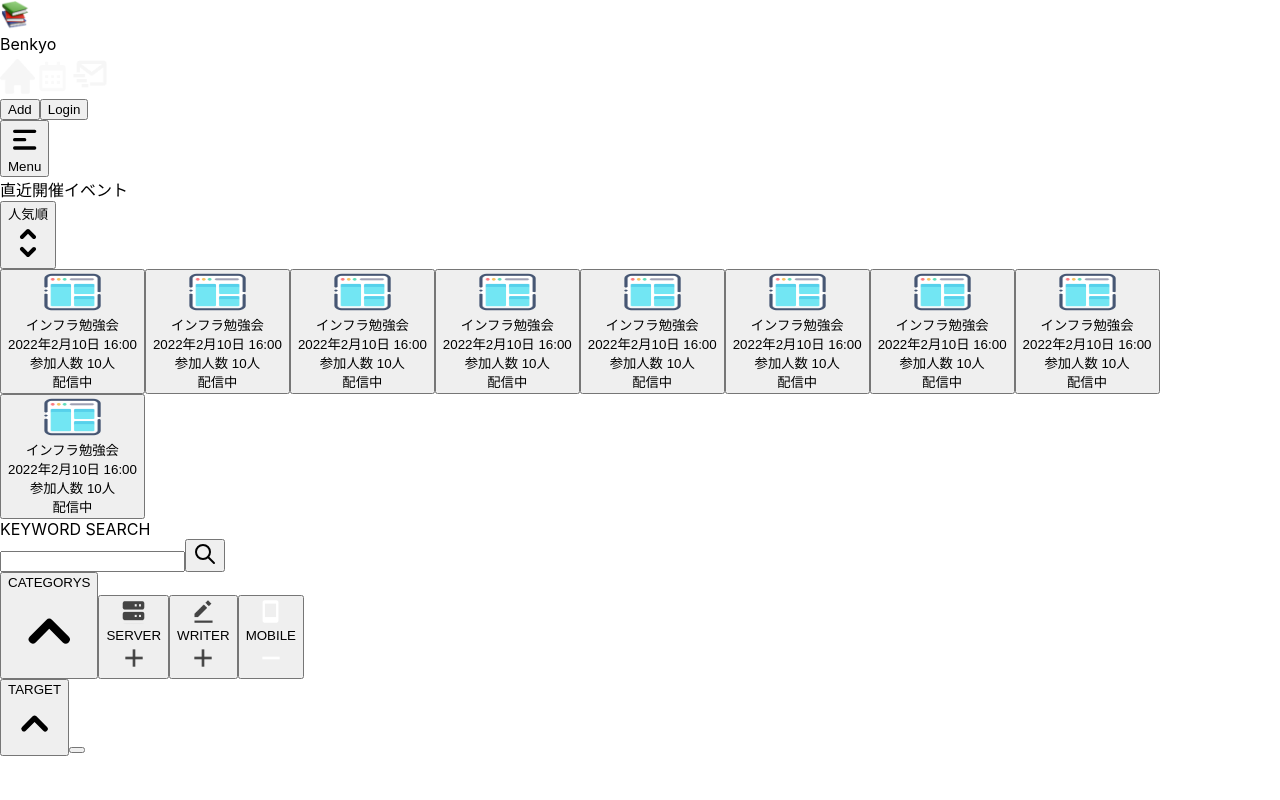
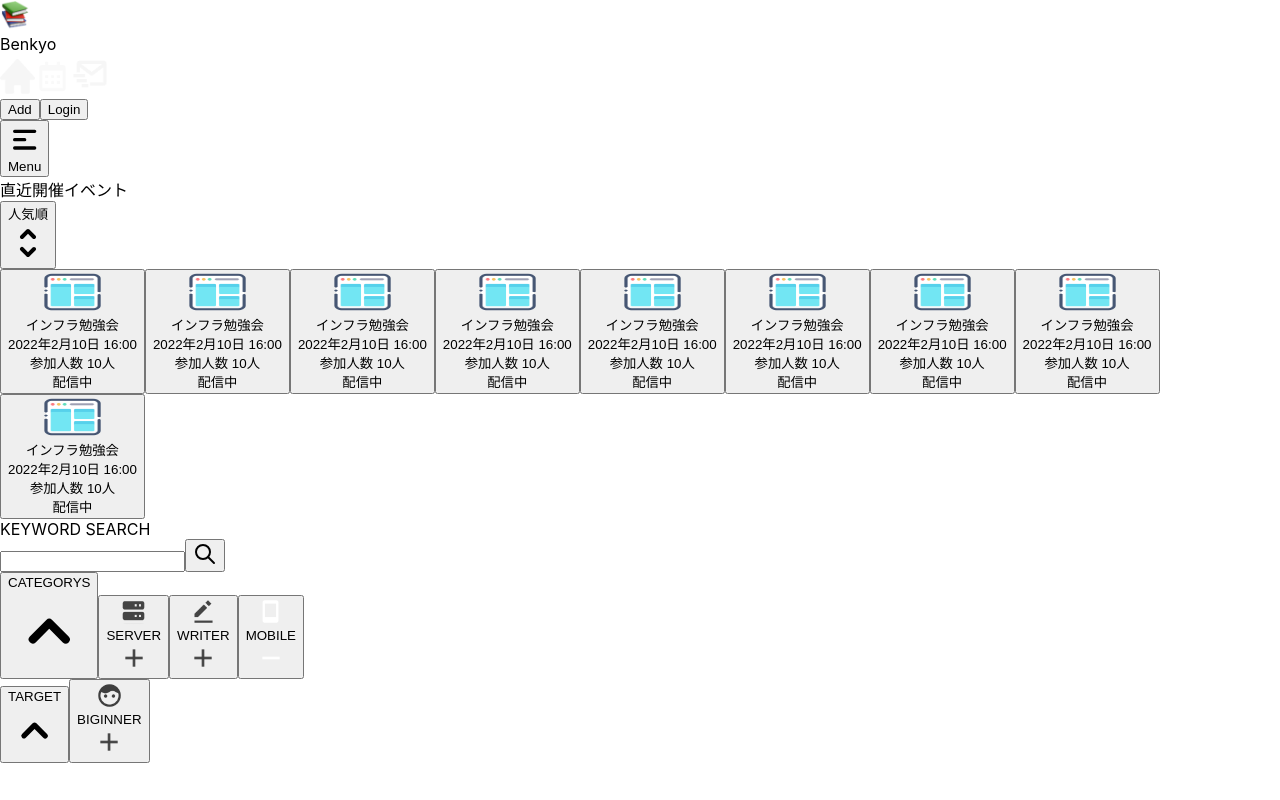
Before and after one commit to ChrisFlene/ChrisFlene, a Next.js app in the folder front/: page / in a window 1280 px wide. Built offline with nearby package versions, Linux system fonts and the light colour scheme.

Commit message:
サイドバーサイズ微調整

```diff
--- a/front/components/Sidebar.tsx
+++ b/front/components/Sidebar.tsx
@@ -111,7 +111,7 @@ export default function Example() {
             </>
           )}
         </Disclosure>
-        <Disclosure as="div" className="mt-2">
+        <Disclosure as="div" className="mt-2" defaultOpen={true}>
           {({ open }) => (
             <>
               <Disclosure.Button className="flex justify-between py-2 px-4 w-full text-sm font-medium text-left bg-original-black focus:outline-none hover:opacity-90">
```
